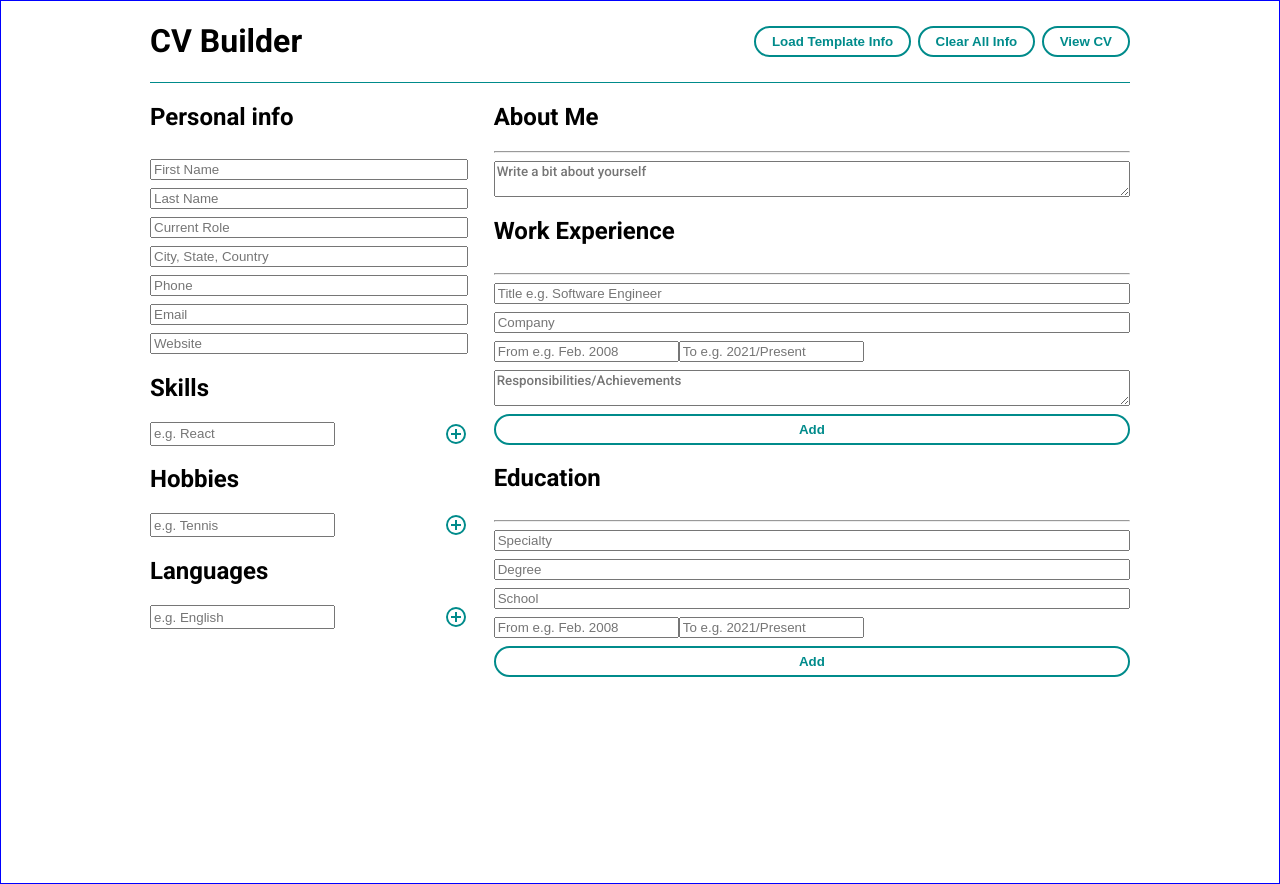
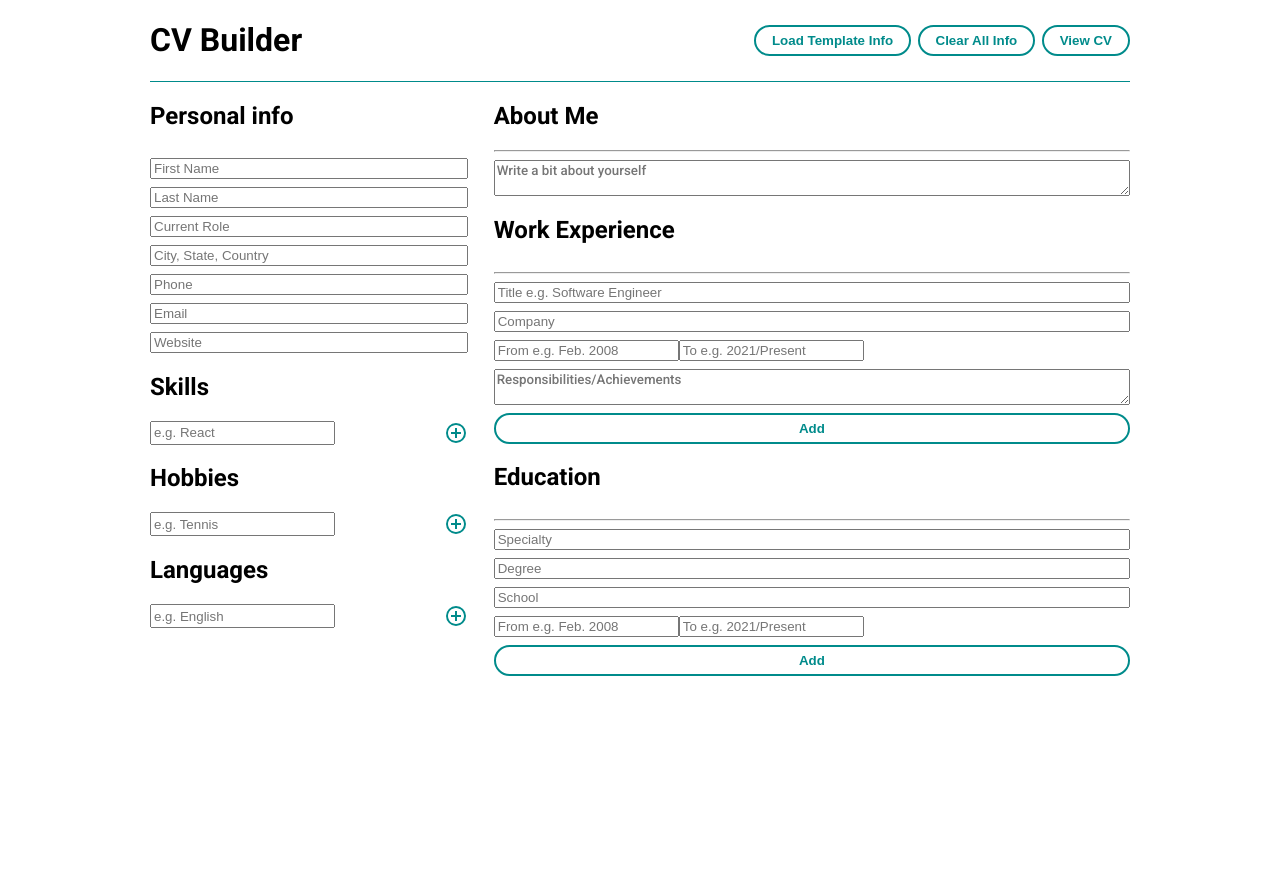
Before and after one commit to kn8a/cv-project, a React (Create React App) app: page / in a window 1280 px wide. Built offline with nearby package versions, Linux system fonts and the light colour scheme.

Commit message:
remove blue border

```diff
--- a/src/styles/index.css
+++ b/src/styles/index.css
@@ -7,7 +7,7 @@ body {
   -moz-osx-font-smoothing: grayscale;
   display: flex;
   justify-content: center;
-  border: 1px blue solid;
+  border: 0px blue solid;
 }
 
 code {
```
